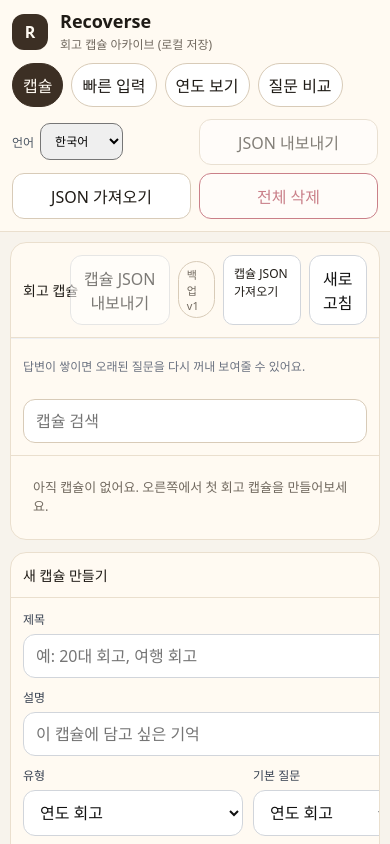
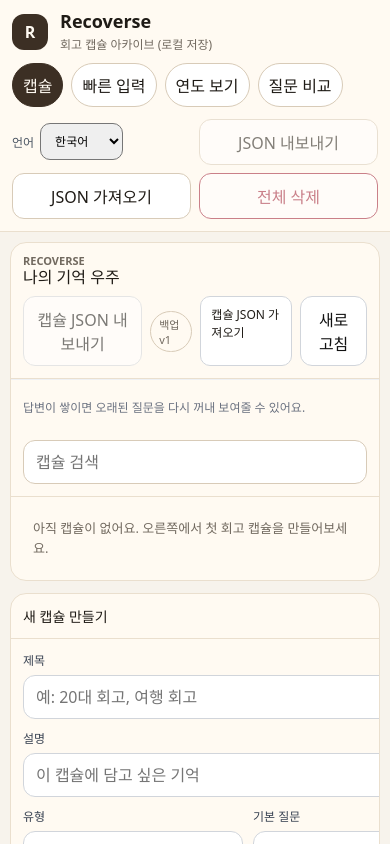
Before and after one commit to minmaxhap/recoverse, a Vue app in the folder recoverse-frontend/: page / in a window 390 px wide. Shown: the top 844 px of the page. Built offline with nearby package versions, Linux system fonts and the light colour scheme.

Commit message:
Extract home header

```diff
--- a/recoverse-frontend/src/App.vue
+++ b/recoverse-frontend/src/App.vue
@@ -281,7 +281,8 @@
         v-else-if="mode === 'capsules'"
         v-model:capsule-search="capsuleSearch"
         v-model:show-unanswered-cards-only="showUnansweredCardsOnly"
-        :title="t.retrospectiveCapsules"
+        brand-label="Recoverse"
+        :title="t.memoryUniverse"
         :create-capsule-title="t.createCapsule"
         :language="language"
         :capsules="capsules"
@@ -474,6 +475,7 @@
   ko: {
     language: "언어",
     capsules: "캡슐",
+    memoryUniverse: "나의 기억 우주",
     retrospectiveCapsules: "회고 캡슐",
     exportCapsules: "캡슐 JSON 내보내기",
     importCapsules: "캡슐 JSON 가져오기",
@@ -537,6 +539,7 @@
   en: {
     language: "Language",
     capsules: "Capsules",
+    memoryUniverse: "My Memory Universe",
     retrospectiveCapsules: "Retrospective Capsules",
     exportCapsules: "Export capsule JSON",
     importCapsules: "Import capsule JSON",
--- /dev/null
+++ b/recoverse-frontend/src/components/HomeHeader.vue
@@ -0,0 +1,84 @@
+<template>
+  <div class="homeHeader">
+    <div class="homeTitle">
+      <span class="eyebrow">{{ brandLabel }}</span>
+      <h2>{{ title }}</h2>
+    </div>
+
+    <CapsuleToolbar
+      :export-label="toolbarLabels.exportCapsules"
+      :import-label="toolbarLabels.importCapsules"
+      :backup-version-label="toolbarLabels.capsuleBackupVersion"
+      :refresh-label="toolbarLabels.refresh"
+      :export-disabled="exportDisabled"
+      @export="$emit('export')"
+      @import-file="$emit('import-file', $event)"
+      @refresh="$emit('refresh')"
+    />
+  </div>
+</template>
+
+<script setup lang="ts">
+import CapsuleToolbar from "./CapsuleToolbar.vue";
+
+defineProps<{
+  brandLabel: string;
+  title: string;
+  exportDisabled: boolean;
+  toolbarLabels: {
+    exportCapsules: string;
+    importCapsules: string;
+    capsuleBackupVersion: string;
+    refresh: string;
+  };
+}>();
+
+defineEmits<{
+  export: [];
+  "import-file": [event: Event];
+  refresh: [];
+}>();
+</script>
+
+<style scoped>
+.homeHeader {
+  padding: 12px;
+  border-bottom: 1px solid var(--color-soft-border);
+  display: flex;
+  align-items: center;
+  gap: 10px;
+  min-width: 0;
+}
+
+.homeTitle {
+  min-width: 0;
+  display: grid;
+  gap: 2px;
+}
+
+.eyebrow {
+  color: var(--color-muted);
+  font-size: 11px;
+  font-weight: 800;
+  line-height: 1;
+  text-transform: uppercase;
+}
+
+h2 {
+  margin: 0;
+  color: var(--color-ink);
+  font-size: 16px;
+  font-weight: 900;
+  line-height: 1.15;
+  white-space: nowrap;
+  word-break: keep-all;
+  overflow-wrap: normal;
+}
+
+@media (max-width: 899px) {
+  .homeHeader {
+    align-items: stretch;
+    flex-direction: column;
+  }
+}
+</style>
--- a/recoverse-frontend/src/views/HomePage.vue
+++ b/recoverse-frontend/src/views/HomePage.vue
@@ -1,19 +1,15 @@
 <template>
   <HomeView>
     <section class="panel">
-      <div class="panelHead">
-        <h2 class="noWrap">{{ title }}</h2>
-        <CapsuleToolbar
-          :export-label="toolbarLabels.exportCapsules"
-          :import-label="toolbarLabels.importCapsules"
-          :backup-version-label="toolbarLabels.capsuleBackupVersion"
-          :refresh-label="toolbarLabels.refresh"
-          :export-disabled="capsules.length === 0"
-          @export="$emit('export')"
-          @import-file="$emit('import-file', $event)"
-          @refresh="$emit('refresh')"
-        />
-      </div>
+      <HomeHeader
+        :brand-label="brandLabel"
+        :title="title"
+        :toolbar-labels="toolbarLabels"
+        :export-disabled="capsules.length === 0"
+        @export="$emit('export')"
+        @import-file="$emit('import-file', $event)"
+        @refresh="$emit('refresh')"
+      />
 
       <RediscoverCard
         :card="discoveryCard"
@@ -92,7 +88,7 @@
 import CapsuleDetailEditor from "../components/CapsuleDetailEditor.vue";
 import CapsuleList from "../components/CapsuleList.vue";
 import CapsuleQuestionCompare from "../components/CapsuleQuestionCompare.vue";
-import CapsuleToolbar from "../components/CapsuleToolbar.vue";
+import HomeHeader from "../components/HomeHeader.vue";
 import RediscoverCard from "../components/RediscoverCard.vue";
 import type {
   AppLanguage,
@@ -119,6 +115,7 @@
 
 defineProps<{
   title: string;
+  brandLabel: string;
   createCapsuleTitle: string;
   language: AppLanguage;
   capsules: Capsule[];
```
Also changed, not shown: 1 other file (tests, documents, lock files or other folders).
